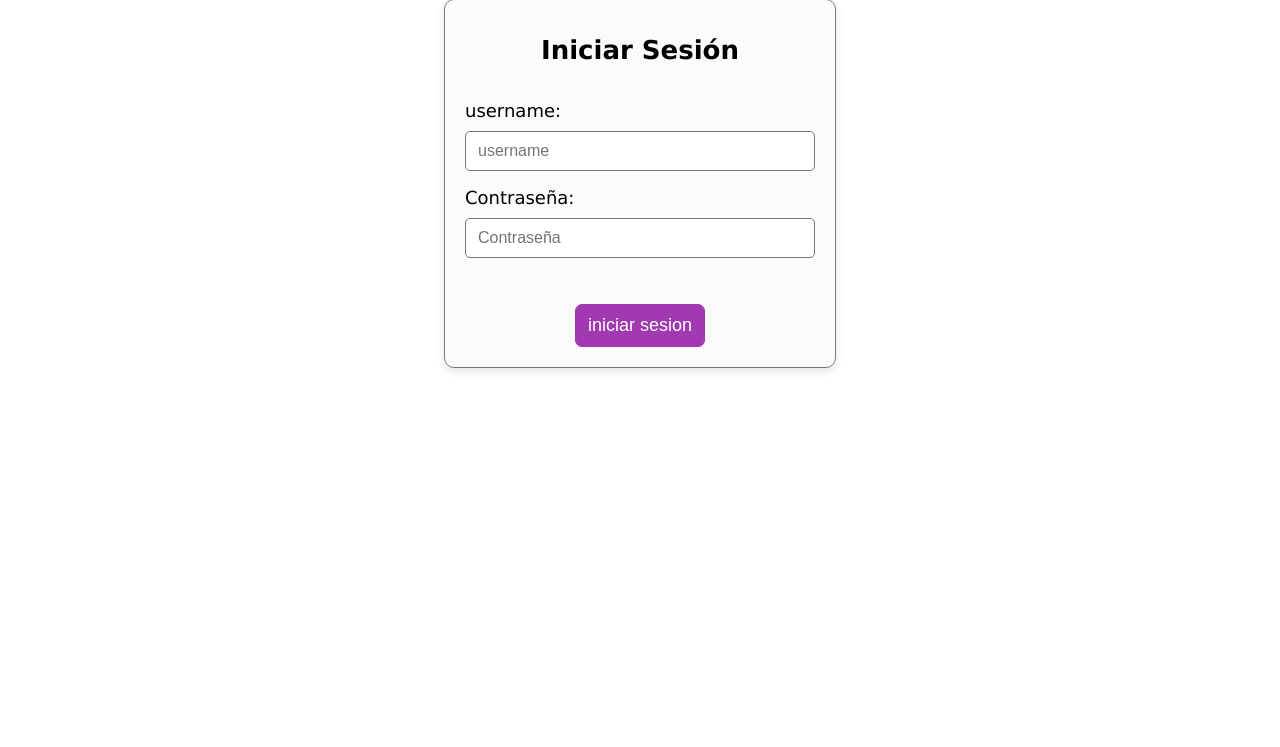
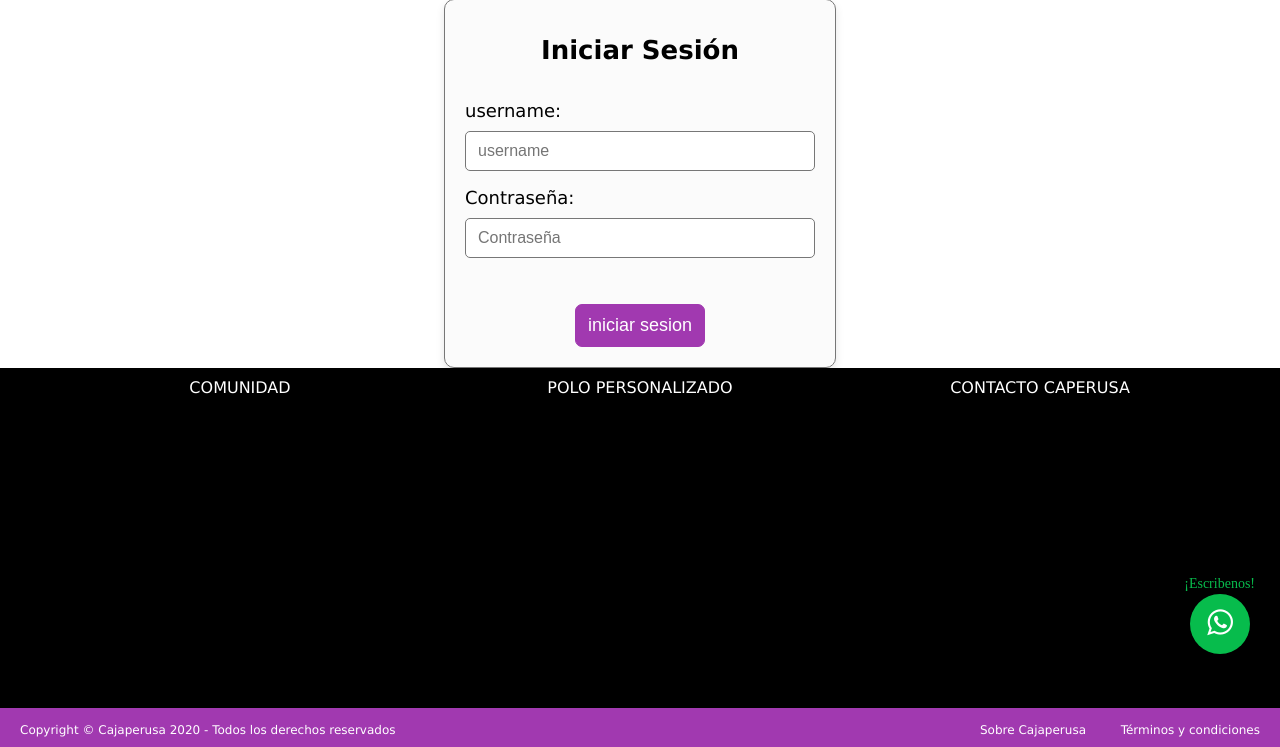
Before and after one commit to bryancitu/cajaperusa, a Django app: page /login/ in a window 1280 px wide. Shown: the part 126-873 px from the top of the page. Before the commit the page ends 498 px from the top, so only its background shows below. Run offline with Django 3.2, Linux system fonts and the light colour scheme; parts of the project's set-up code (start-up, migrations or seed data) failed here and were passed over.

Commit message:
footer 70%

```diff
--- a/templates/base.html
+++ b/templates/base.html
@@ -67,7 +67,7 @@
         .contenedor-sidebar-contenido-cajaperusa::-webkit-scrollbar-thumb {background-color: #949da8;border-radius: 2rem;border: 0.1rem solid #949da8;}
         .contenedor-sidebar-contenido-cajaperusa::-webkit-scrollbar-track {border-radius: 1rem;margin-top: 18rem;margin-bottom: 1.5rem;}
 
-        .btn-close-sidebar{position: absolute;color: black;font-size: 2.5rem;top: 1rem;left: 28rem;background-color: #ffffff9c;border: .1rem solid #ffffff67;border-radius: 50%;width: 3.5rem;height: 3.5rem;}
+        .btn-close-sidebar{position: absolute;color: black;font-size: 2.5rem;top: 1rem;right: 2rem;background-color: #ffffff9c;border: .1rem solid #ffffff67;border-radius: 50%;width: 3.5rem;height: 3.5rem;}
         .btn-close-sidebar:hover,
         .btn-close-sidebar:focus {color: black;text-decoration: none;cursor: pointer;background-color: #dad8d8;}
 
@@ -90,7 +90,23 @@
         .panel_sidebar_admin a b{font-size: 1.8rem;margin-right: .8rem;}
         .panel_sidebar_admin a span {font-size: 1.4rem;}
 
+        /* transition when scroll */
         .sticky {position: fixed;top: 0;width: calc(100% - 6rem);transition: 200ms;}
+
+        /* footer */
+        .escribenos-wsp{position:fixed;color:#07bc4c;z-index:100;bottom:82px;right:25px;text-align:center;font-family:gilroy-Medium;font-size:14px}
+        .whatsapp{position:fixed;width:60px;height:60px;bottom:20px;right:30px;background-color:#07bc4c;color:#FFF!important;border-radius:50px;text-align:center;font-size:30px;z-index:100}
+        .whatsapp-icon{margin-top:13px}
+
+        footer{background-color: black;}
+        .contenedor-top-footer{color: #fff;display: flex;flex-wrap: wrap;max-width: 120rem;margin: auto;padding: 1rem;justify-content: space-between;}
+        .contenido-top-footer{width: calc(100% - 2rem);height: 32rem;margin: auto;}
+        .title-top-footer{text-align: center;}
+
+        .contenedor-bottom-footer{background-color: #a139b0;display: flex;flex-wrap: wrap;justify-content: space-between;padding: 1rem;color: #fff;font-size: 1.2rem;justify-items: center;}
+        .copyright{margin-top: .5rem;}
+        .contenedor-about-us{width: 100%; display: flex;justify-content: space-between;max-width: 28rem;margin-top: .5rem;}
+
 
         @media only screen and (min-width: 900px) {
 
@@ -121,6 +137,12 @@
             .header-right{display: flex;width: 47rem;justify-content: space-between;}
             .header-right span{display: flex;display: flex;align-self: center;margin-left: 1rem;}
             .contenedor-serch-principal{width: 25rem;margin: .7rem;}
+
+            /* footer */
+            .contenido-top-footer{width: 33%;height: 32rem;}
+
+            .contenedor-bottom-footer{padding: 1rem 2rem;}
+
         }
         @media only screen and (min-width: 1200px) {
 
@@ -219,16 +241,39 @@
 {% endblock header %}
 
 
-{% block content %}
-<ul>
-    <li><a href="{% url 'registrarse' %}">Registrarse</a></li>
-    <li><a href="{% url 'login' %}">Logearse</a></li>
-    <li><a href="{% url 'logout' %}">cerrar sesión</a></li>
-</ul>
-{% endblock content %}
+
+{% block content %}{% endblock content %}
+
 
 
 {% block footer %}
+
+<div class="escribenos-wsp"> ¡Escribenos!</div>
+<a href="https://wa.me/51931853259?text=Hola%20me%20gustaría%20saber:" class="whatsapp" target="_blank"> <i class="fa fa-whatsapp whatsapp-icon"></i></a>
+
+<footer>
+    <div class="contenedor-top-footer">
+        <div class="contenido-top-footer">
+            <div class="title-top-footer">COMUNIDAD</div>
+        </div>
+        <div class="contenido-top-footer">
+            <div class="title-top-footer">POLO PERSONALIZADO</div>
+
+        </div>
+        <div class="contenido-top-footer">
+            <div class="title-top-footer">CONTACTO CAPERUSA</div>
+
+        </div>
+    </div>
+    <div class="contenedor-bottom-footer">
+        <span class="copyright">Copyright © Cajaperusa 2020 - Todos los derechos reservados</span>
+        <div class="contenedor-about-us">
+            <div>Sobre Cajaperusa</div>
+            <div>Términos y condiciones</div>
+        </div>
+
+    </div>
+</footer>
 
 {% endblock footer %}
 
```
Also changed, not shown: db.sqlite3 (deleted).
